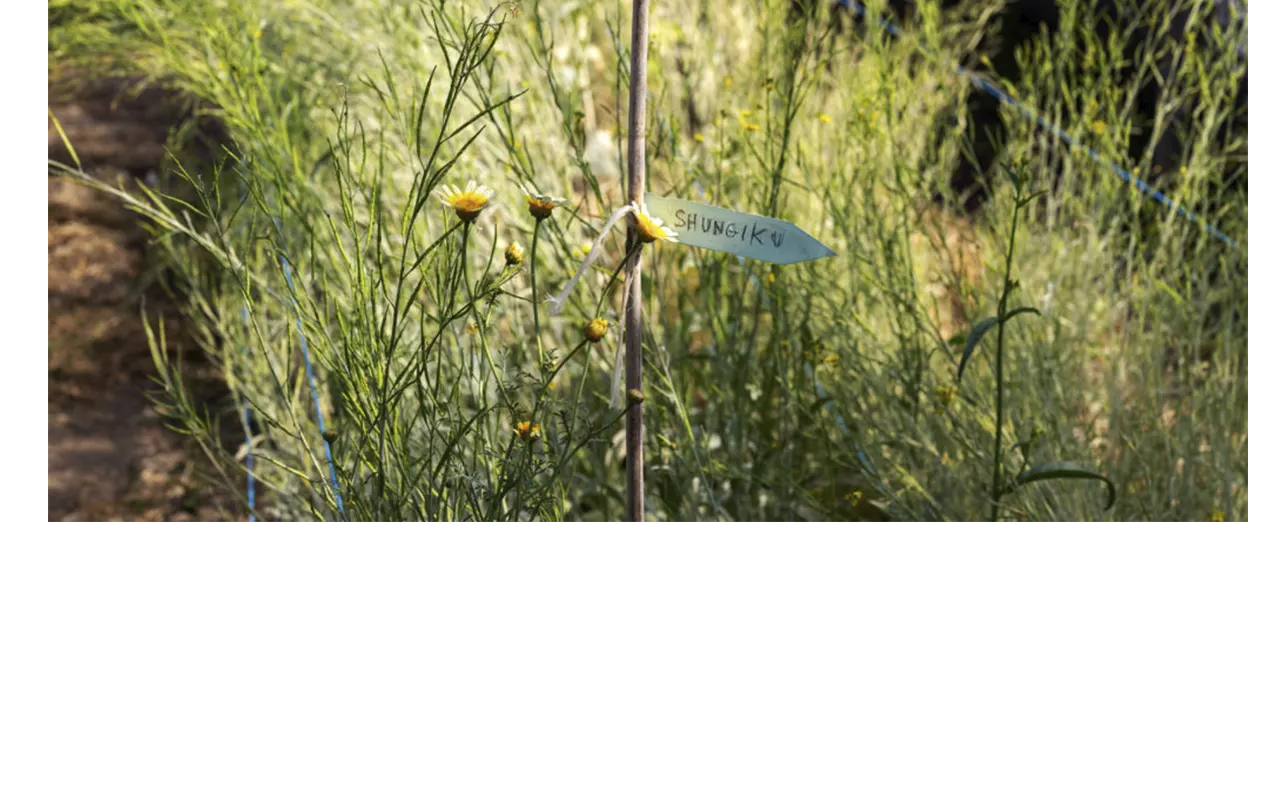
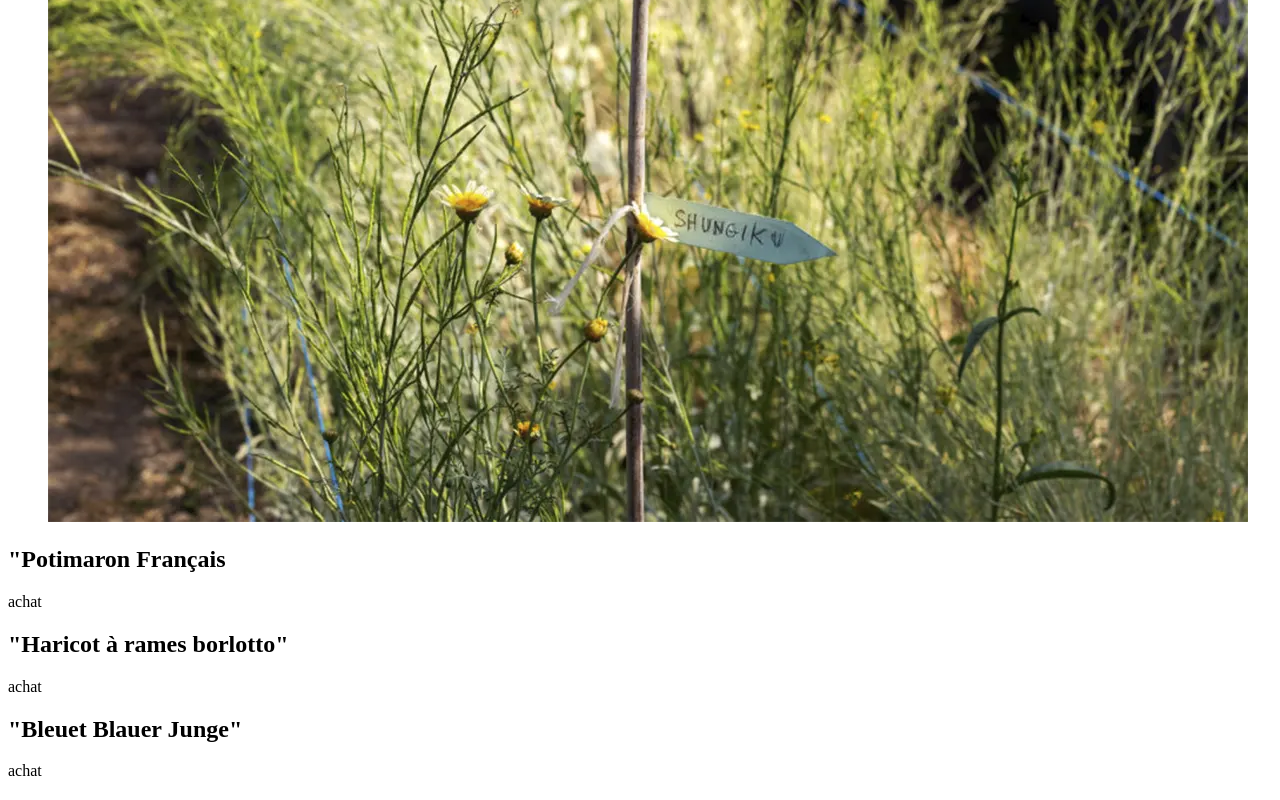
Before and after one commit to EnoDucotterd/semences_de_pays, a plain HTML site: page index.html in a window 1280 px wide. Shown: the part 705-1505 px from the top of the page. Before the commit the page ends 1251 px from the top, so only its background shows below. Drawn offline with Linux system fonts and the light colour scheme; a web font is replaced by a local one.

Commit message:
ajout textuel au main

```diff
--- a/index.html
+++ b/index.html
@@ -30,25 +30,25 @@
           <h1 id="seed"></h1>
         </article>
         <article class="pumpkin">
-          <h2></h2>
+          <h2>"Potimaron Français</h2>
           <figure>
             <figcaption></figcaption>
           </figure>
-          <div class="button button-pumpkin"></div>
+          <div class="button button-pumpkin">achat</div>
         </article>
         <article class="borlotto">
-          <h2></h2>
+          <h2>"Haricot à rames borlotto"</h2>
           <figure>
             <figcaption></figcaption>
           </figure>
-          <div class="button button-borlotto"></div>
+          <div class="button button-borlotto">achat</div>
         </article>
         <article class="flower">
-          <h2></h2>
+          <h2>"Bleuet Blauer Junge"</h2>
           <figure>
             <figcaption></figcaption>
           </figure>
-          <div class="button button-flower"></div>
+          <div class="button button-flower">achat</div>
         </article>
         <nav>
           <h1 id="sold"></h1>
```
